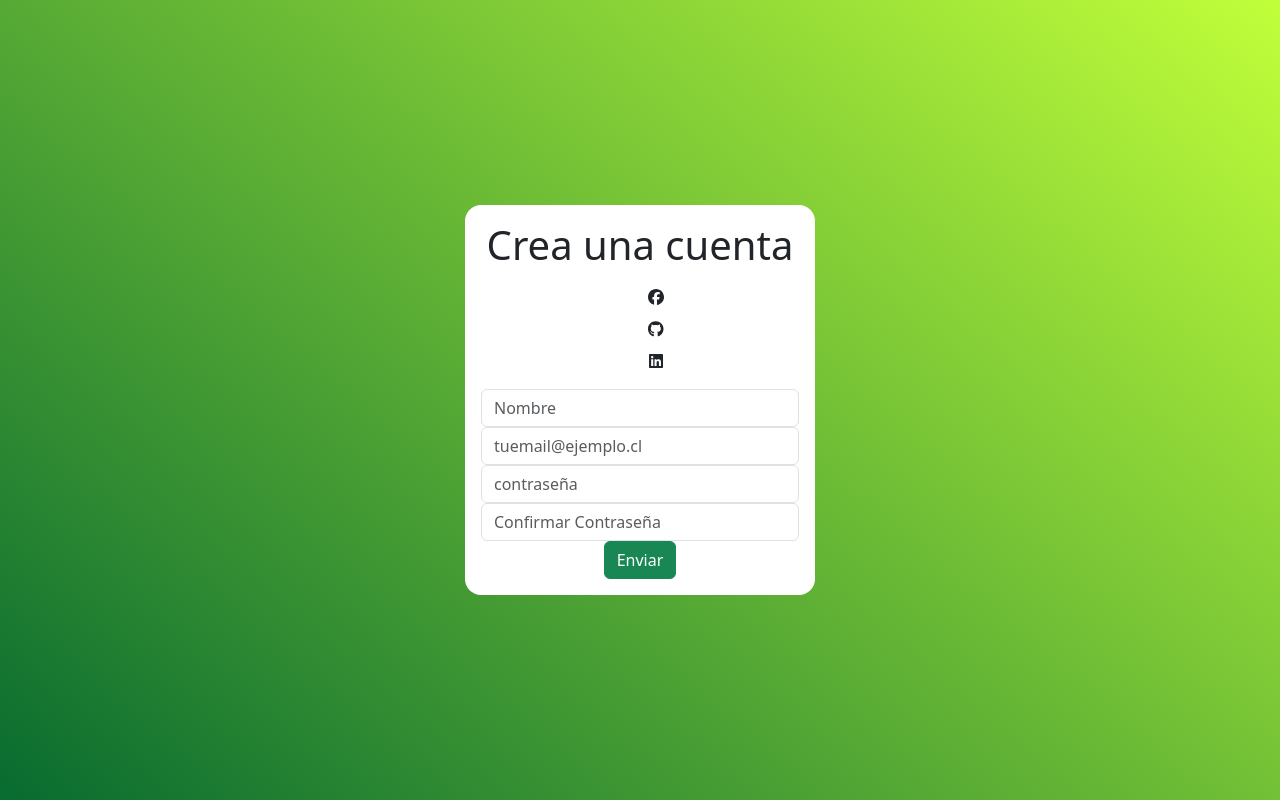
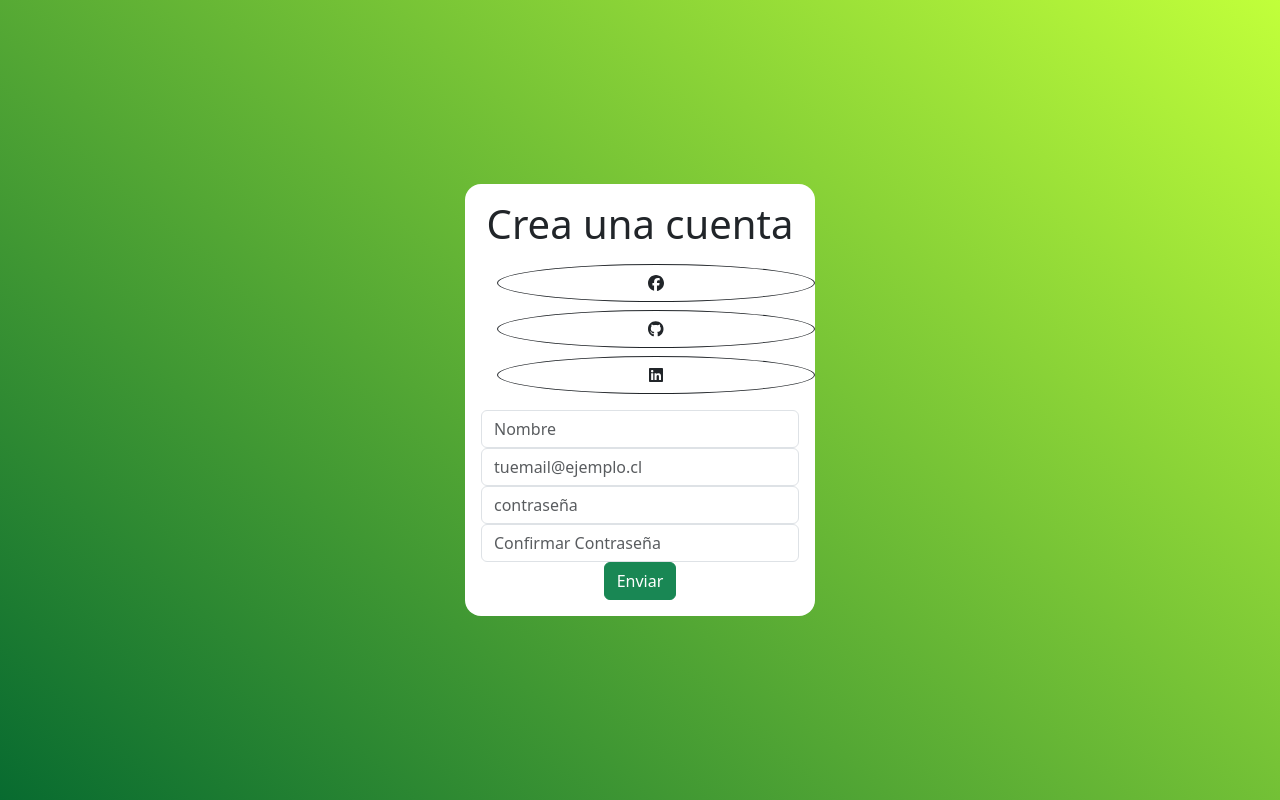
Before and after one commit to YACSCH/desafio-react-02, a React (Vite) app: page / in a window 1280 px wide. Built offline with nearby package versions, Linux system fonts and the light colour scheme.

Commit message:
Agregando estilo al componente SocialButton

```diff
--- a/src/components/SocialButton/index.jsx
+++ b/src/components/SocialButton/index.jsx
@@ -11,7 +11,7 @@ const SocialButton = ({ icon }) => {
   };
 
   return (
-    <a>
+    <a className='btn btn-outline-dark rounded-circle'>
       <FontAwesomeIcon icon={socialIcons[icon]} />
     </a>
   );
```
